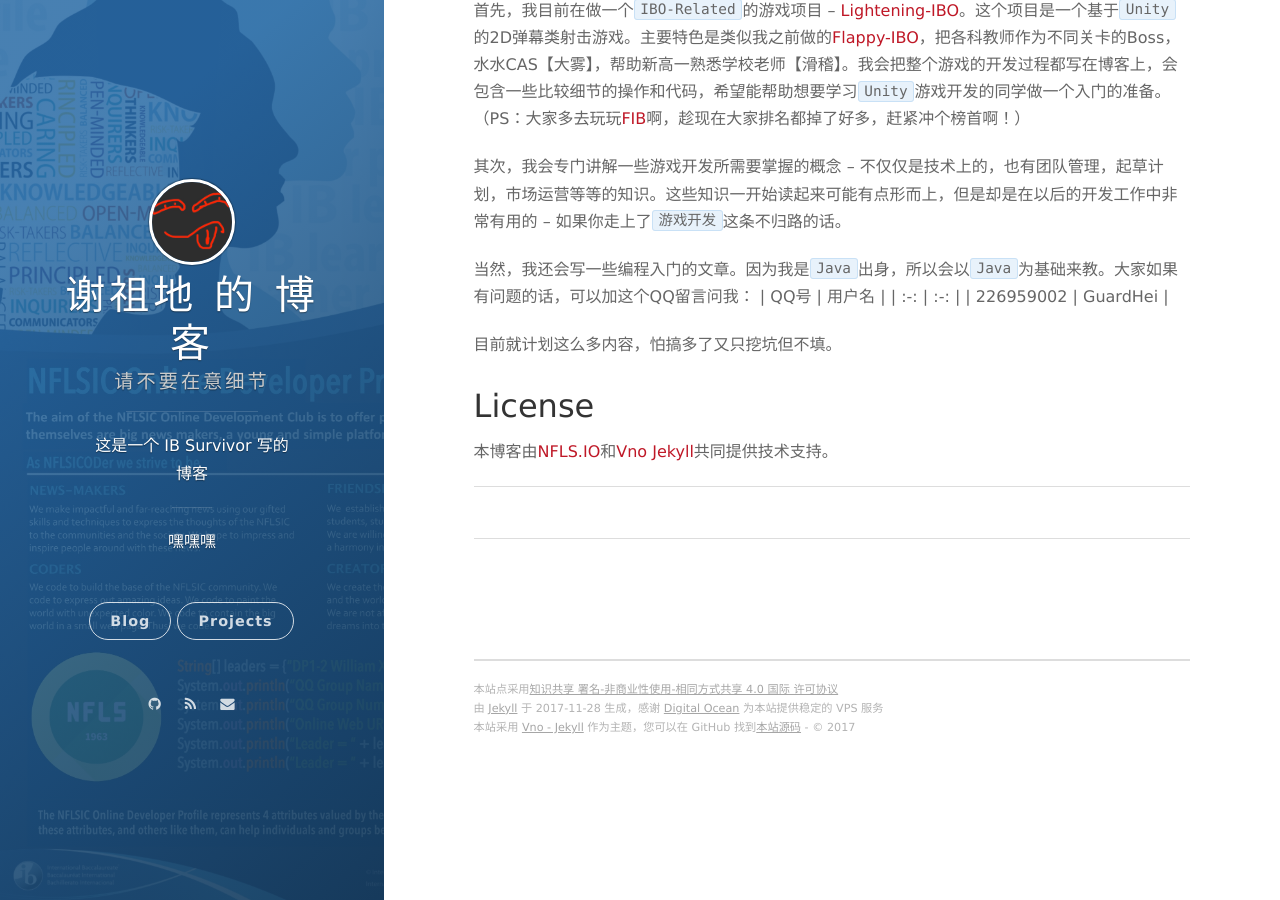
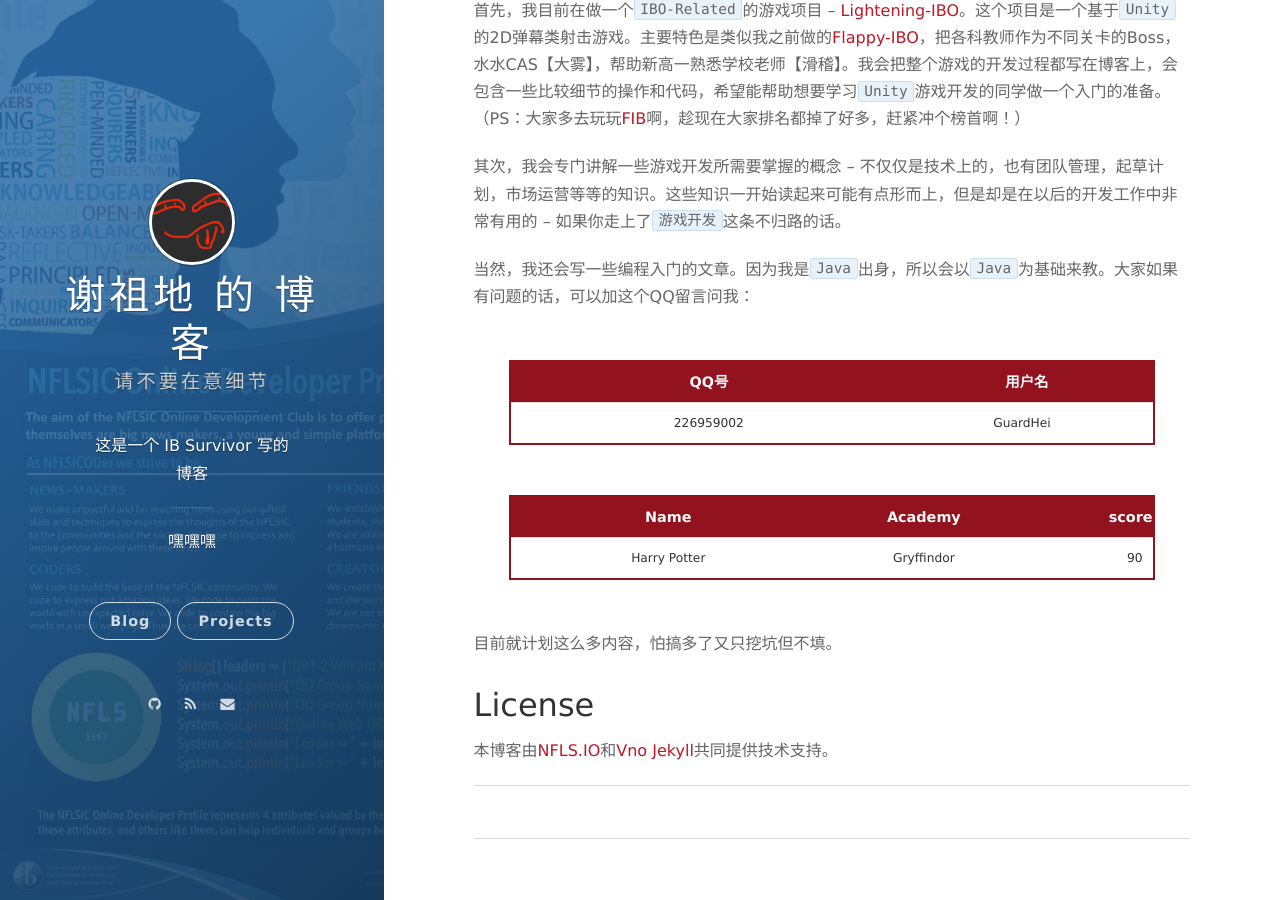
Before and after one commit to GuardHei/blog-xzd, a Jekyll site: the page built from _posts/2017-11-28-beginning-words.markdown, in a window 1280 px wide and 900 px high, scrolled down 623 px. Built offline with Jekyll 4.4.1, drawn with Linux system fonts in a browser that asks for light colours; nearby versions of some CDN libraries; comment, search, counter and statistics services are not loaded.

Commit message:
Adjust
Adjust

```diff
--- a/_posts/2017-11-28-beginning-words.markdown
+++ b/_posts/2017-11-28-beginning-words.markdown
@@ -22,9 +22,14 @@
 其次，我会专门讲解一些游戏开发所需要掌握的概念 -- 不仅仅是技术上的，也有团队管理，起草计划，市场运营等等的知识。这些知识一开始读起来可能有点形而上，但是却是在以后的开发工作中非常有用的 -- 如果你走上了`游戏开发`这条不归路的话。
 
 当然，我还会写一些编程入门的文章。因为我是`Java`出身，所以会以`Java`为基础来教。大家如果有问题的话，可以加这个QQ留言问我：
+
 | QQ号 | 用户名 |
 | :-: | :-: |
 | 226959002 | GuardHei |
+
+| Name | Academy | score |
+| - | :-: | -: |
+| Harry Potter | Gryffindor| 90 |
 
 目前就计划这么多内容，怕搞多了又只挖坑但不填。
 
```
